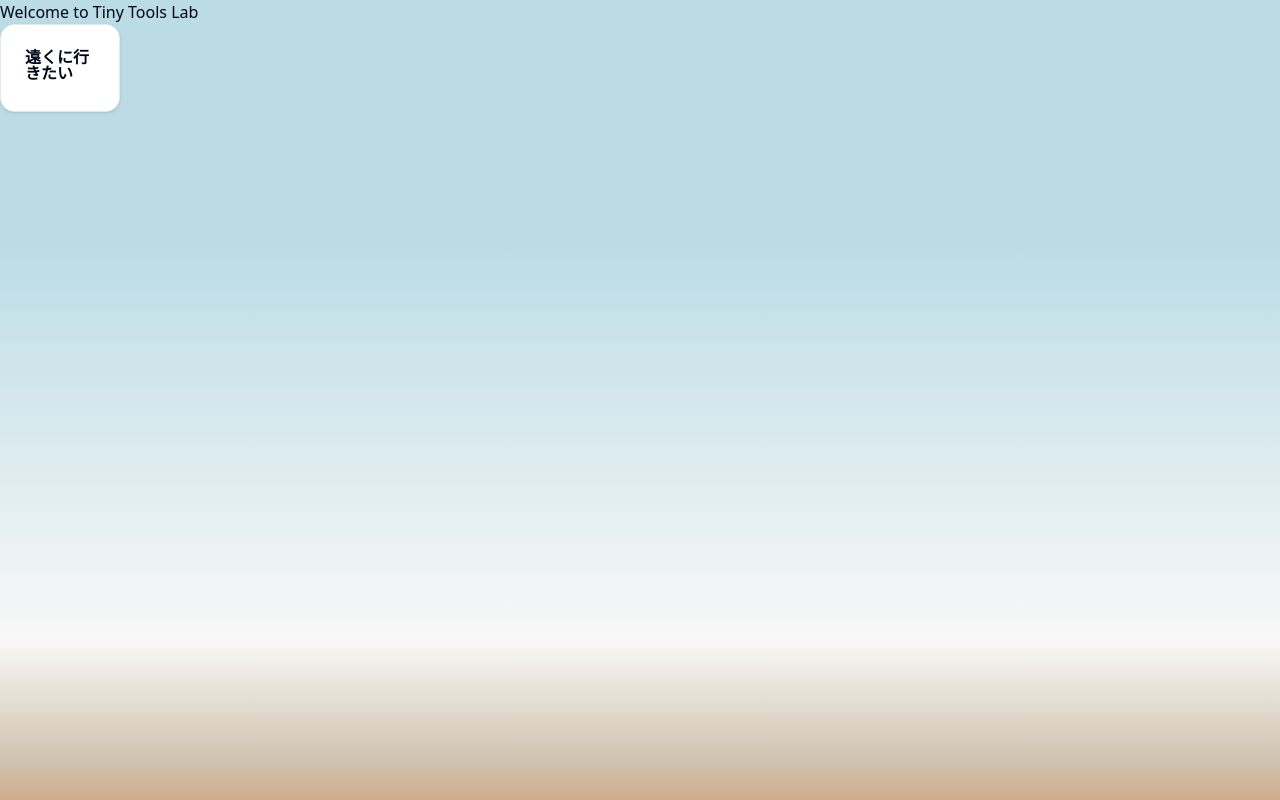
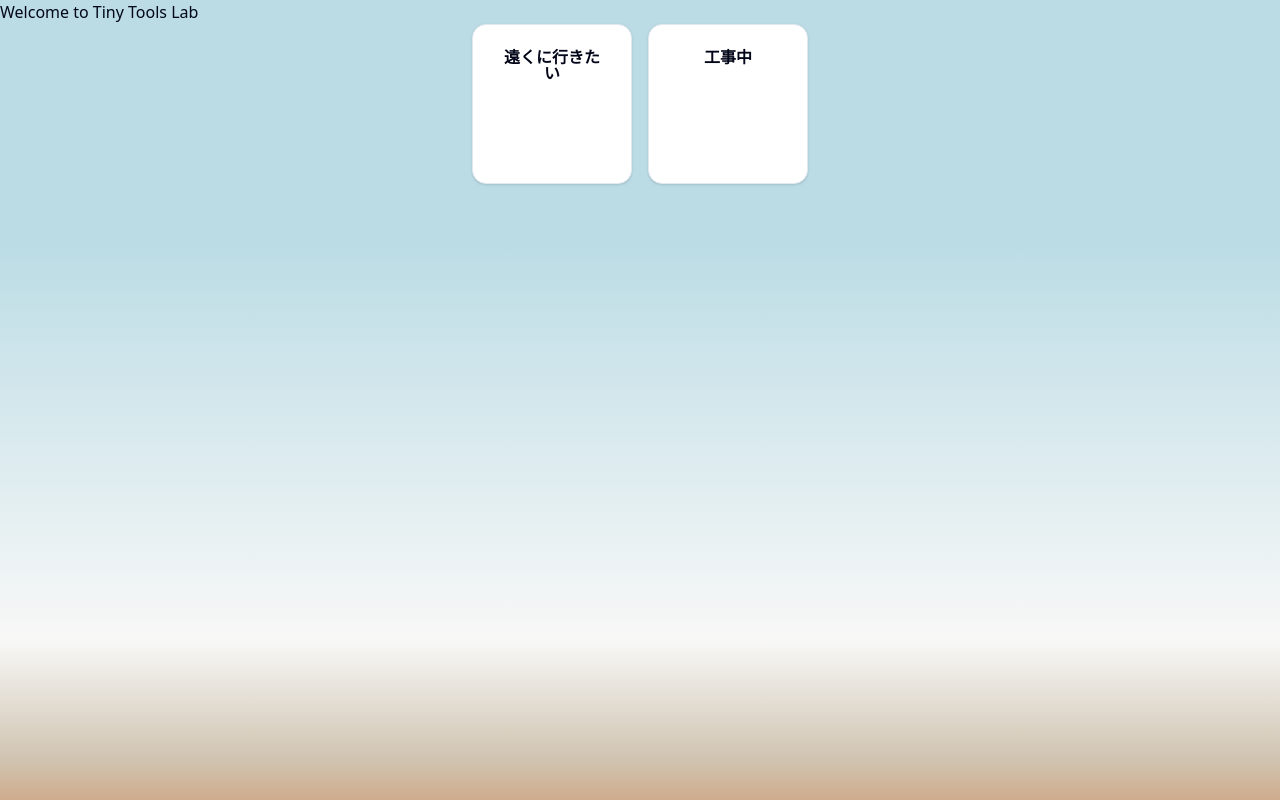
Before and after one commit to HirokoYAMADA/tiny-tools-lab, a Next.js app: page / in a window 1280 px wide. Built offline with nearby package versions, Linux system fonts and the light colour scheme.

Commit message:
ホームページのカードコンポーネントをMainMenuCardに置き換え、ツール一覧を更新しました。新しいコンポーネントを追加しました。

```diff
--- a/src/app/page.tsx
+++ b/src/app/page.tsx
@@ -1,5 +1,4 @@
-import Image from "next/image";
-import { Card, CardHeader, CardTitle } from "@/components/ui/card";
+import { MainMenuCard } from "@/components/molecules/MainMenuCard";
 
 export default function Home() {
   return (
@@ -7,12 +6,9 @@ export default function Home() {
       {/* タイトル */}
       <h1>Welcome to Tiny Tools Lab</h1>
       {/* ツール一覧 */}
-      <div>
-        <Card href="/as_far_as_possible" className="w-30 max-w-sm">
-          <CardHeader>
-            <CardTitle>遠くに行きたい</CardTitle>
-          </CardHeader>
-        </Card>
+      <div className="flex flex-wrap gap-4 justify-center ">
+        <MainMenuCard href="/as_far_as_possible" title="遠くに行きたい" />
+        <MainMenuCard title="工事中" />
       </div>
     </div>
   );
--- /dev/null
+++ b/src/components/molecules/MainMenuCard.tsx
@@ -0,0 +1,17 @@
+import { Card, CardHeader, CardTitle } from "@/components/ui/card";
+
+type MainMenuCardProps = {
+    href?: string;
+    title: string;
+}
+
+export function MainMenuCard({ href, title }: MainMenuCardProps) {
+    return (
+        // hrefがあればCardをリンクにし、なければCardをそのまま表示
+        <Card className="aspect-square w-40" {...(href && { href: href })}>
+            <CardHeader>
+                <CardTitle className="text-center">{title}</CardTitle>
+            </CardHeader>
+        </Card >
+    );
+}
```
